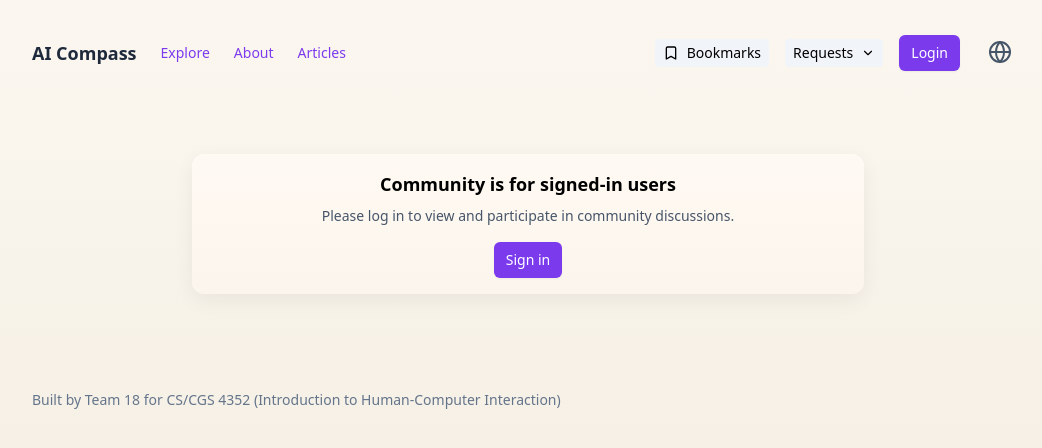
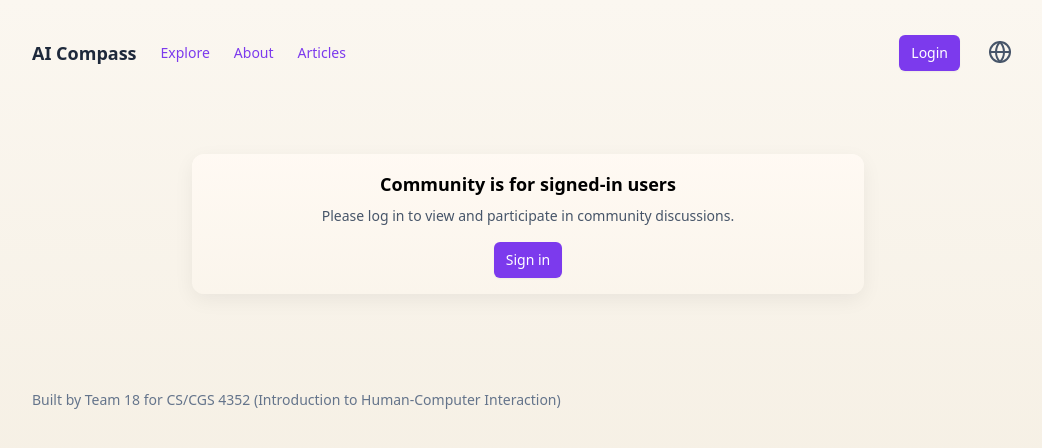
Before and after one commit to miamoore-prog/CS4352-Team18-Site, a Next.js app: page /community in a window 1280 px wide. Shown: the top 448 px of the page, without its empty margins (112-1154 px from the left). Built offline with nearby package versions, Linux system fonts and the light colour scheme.

Commit message:
UI: hide Bookmarks and Requests when logged out

```diff
--- a/components/NavBar.js
+++ b/components/NavBar.js
@@ -195,8 +195,9 @@ export default function NavBar() {
           className="flex items-center space-x-4 relative"
           ref={translateRef}
         >
-          {/* Bookmarks dropdown */}
-          <div className="relative">
+          {/* Bookmarks dropdown (hidden when logged out) */}
+          {user && (
+            <div className="relative">
             <button
               onClick={() => setShowBookmarks((v) => !v)}
               className="px-2 py-1 rounded text-sm bg-slate-100 flex items-center"
@@ -238,10 +239,12 @@ export default function NavBar() {
                 )}
               </div>
             )}
-          </div>
+            </div>
+          )}
 
-          {/* Requests / Admin dropdown (click to open) placed next to bookmarks */}
-          <div className="relative ml-2" ref={requestsRef}>
+          {/* Requests / Admin dropdown (click to open) placed next to bookmarks; hidden when logged out */}
+          {user && (
+            <div className="relative ml-2" ref={requestsRef}>
             <button
               onClick={() => setShowRequests((v) => !v)}
               className="px-2 py-1 rounded text-sm bg-slate-100 flex items-center gap-2"
@@ -299,7 +302,8 @@ export default function NavBar() {
                 </div>
               </div>
             )}
-          </div>
+            </div>
+          )}
 
           <div>
             {user ? (
```
